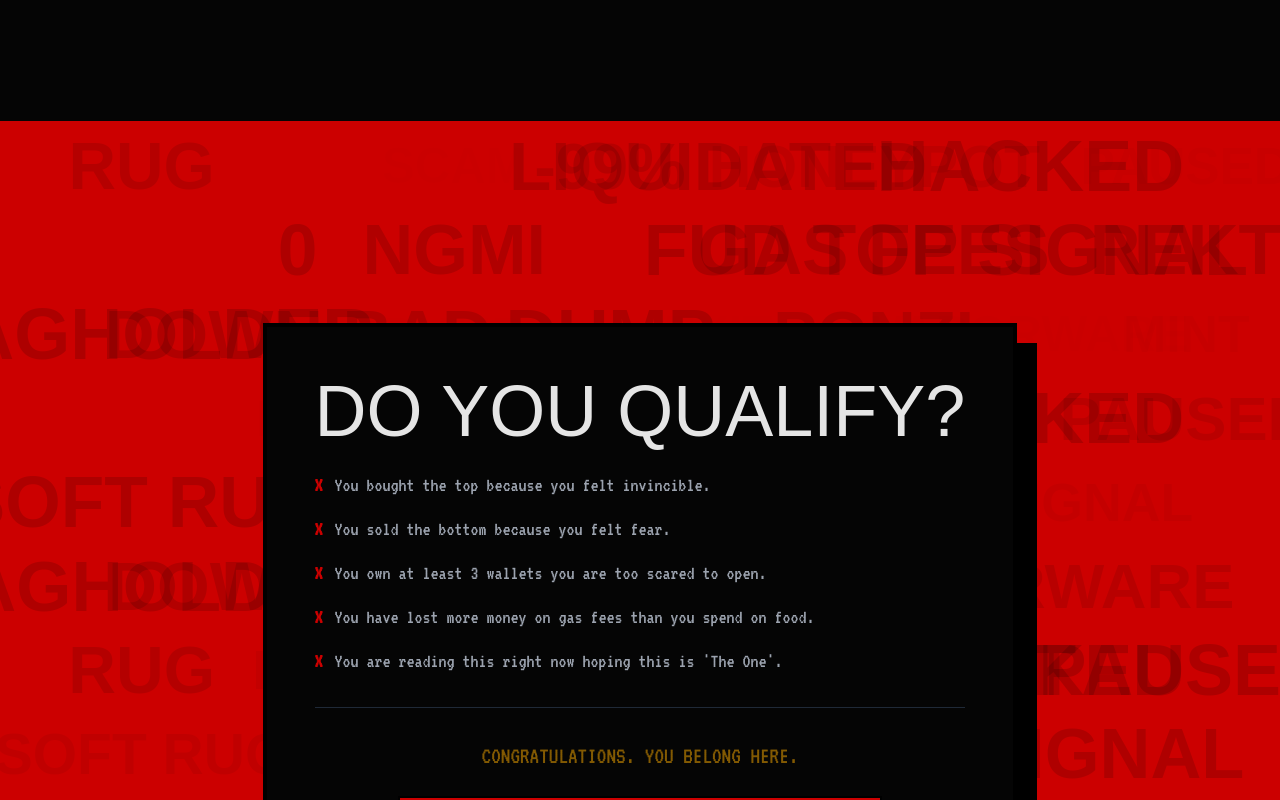
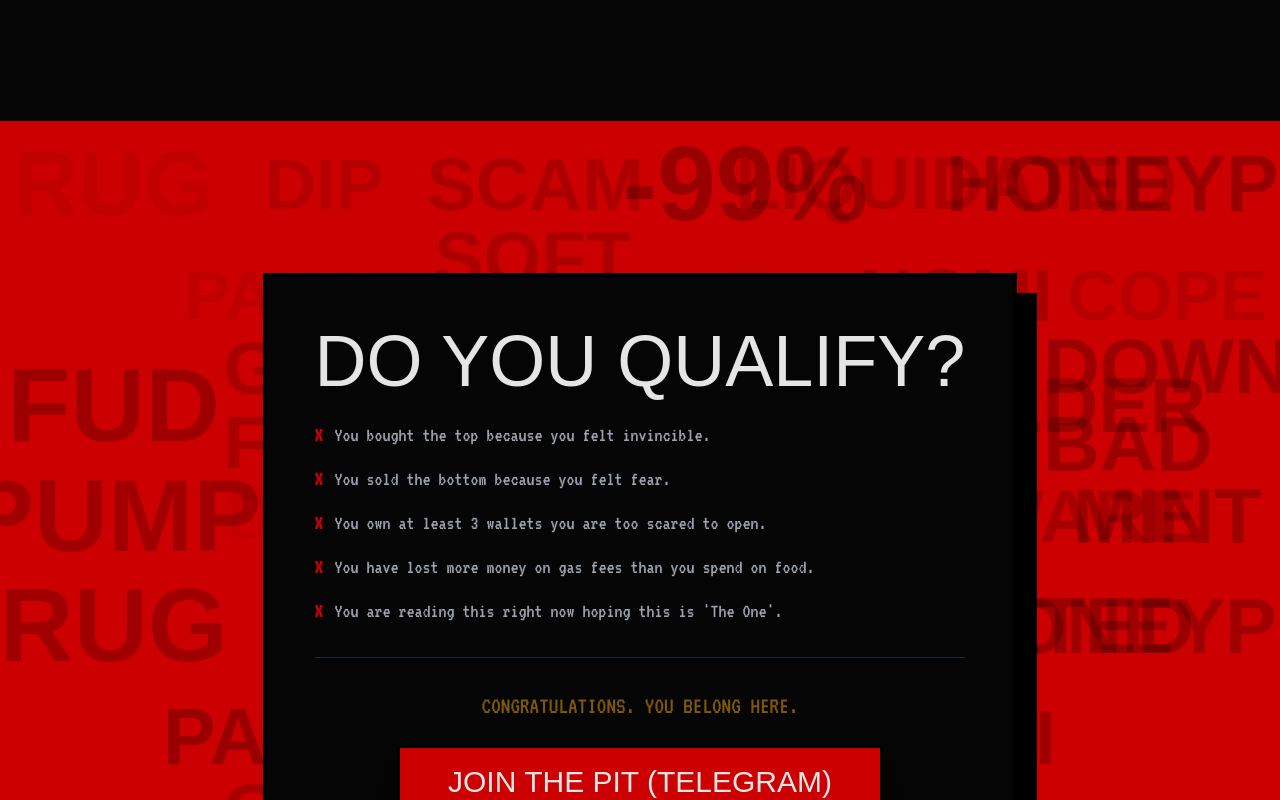
Before and after one commit to Pluviophile84/HELLCOIN, a Next.js app: page / in a window 1280 px wide. Shown: the part 6880-7680 px from the top of the page. Built offline with nearby package versions, Linux system fonts and the light colour scheme; a web font is replaced by a local one.

Commit message:
Update ThePit.tsx

```diff
--- a/components/sections/ThePit.tsx
+++ b/components/sections/ThePit.tsx
@@ -1,6 +1,7 @@
 "use client";
 import { motion } from "framer-motion";
 
+// The words that haunt every degen's dreams
 const PTSD_WORDS_SOURCE = [
   "RUG", "DIP", "SCAM", "-99%", "LIQUIDATED",
   "HONEYPOT", "HACKED", "PAUSED", "SOFT RUG",
@@ -9,51 +10,32 @@ const PTSD_WORDS_SOURCE = [
   "PUMP", "DUMP", "EXIT", "PONZI", "VAPORWARE", "MINT"
 ];
 
-// 5x List for maximum density
-const PTSD_WORDS = [...PTSD_WORDS_SOURCE, ...PTSD_WORDS_SOURCE, ...PTSD_WORDS_SOURCE, ...PTSD_WORDS_SOURCE, ...PTSD_WORDS_SOURCE];
+// Duplicate the list to ensure we fill the entire grid (48 slots)
+// This ensures there are no empty spots at the bottom
+const PTSD_WORDS = [...PTSD_WORDS_SOURCE, ...PTSD_WORDS_SOURCE];
 
 export const ThePit = () => {
   return (
-    <section className="relative py-32 bg-hell-red overflow-hidden flex items-center justify-center min-h-[1000px]">
+    <section className="relative py-32 bg-hell-red overflow-hidden flex items-center justify-center min-h-[900px]">
 
-      {/* --- BACKGROUND CONTAINER --- */}
-      <div className="absolute inset-0 z-0 overflow-hidden">
+      {/* --- BACKGROUND: THE GRID SYSTEM --- */}
+      {/* grid-rows-8 ensures we go all the way to the bottom */}
+      <div className="absolute inset-0 pointer-events-none select-none z-0 grid grid-cols-4 md:grid-cols-6 grid-rows-8 gap-4 p-4 h-full">
+        {PTSD_WORDS.map((word, i) => (
+          <div key={i} className="flex items-center justify-center">
+            <motion.div
+              // SIZES: Large and clear
+              className={`font-gothic font-bold text-black/50 ${i % 3 === 0 ? "text-6xl md:text-8xl" : "text-4xl md:text-7xl"}`}
 
-        {/* --- THE BRICK WALL GRID --- */}
-        {/* MOBILE: 4 Columns.
-            DESKTOP: 8 Columns.
-            This defines how many words constitute a "Row".
-        */}
-        <div className="absolute top-0 h-full grid content-between p-4
-                        w-[160%] -left-[30%] grid-cols-4 gap-y-6 gap-x-0
-                        md:w-full md:left-0 md:grid-cols-8">
-
-          {PTSD_WORDS.map((word, i) => {
-
-            // --- BRICK WALL LOGIC ---
-            // 1. Determine how many columns we have (4 on mobile, 8 on desktop)
-            // Note: In React we can't easily detect screen size for logic,
-            // so we assume the Mobile layout (4 cols) for the math since that's where the visual issue is.
-            const cols = 4;
-            const currentRow = Math.floor(i / cols);
-            const isEvenRow = currentRow % 2 === 0;
-
-            // 2. If it's an even row, shift it to the right
-            // This breaks the vertical line looking like a column
-            const staggerClass = isEvenRow ? "translate-x-12" : "";
-
-            return (
-              <div key={i} className={`flex items-center justify-center w-full ${staggerClass}`}>
-                <motion.div
-                  className="font-gothic font-bold text-black/30 whitespace-nowrap text-5xl md:text-6xl"
-
+              // ANIMATION: Fade in/out
               animate={{
                 opacity: [0, 0.5, 0],
-                    scale: [0.8, 1.2, 0.8],
+                scale: [0.9, 1.1, 0.9],
               }}
 
+              // SPEED: Slower (duration 5s to 9s)
               transition={{
-                    duration: 3 + Math.random() * 4,
+                duration: 5 + Math.random() * 4,
                 repeat: Infinity,
                 delay: Math.random() * 5,
                 ease: "easeInOut",
@@ -62,12 +44,10 @@ export const ThePit = () => {
               {word}
             </motion.div>
           </div>
-            );
-          })}
-        </div>
+        ))}
       </div>
 
-      {/* --- FOREGROUND --- */}
+      {/* --- FOREGROUND: CONTENT BOX --- */}
       <div className="relative z-10 bg-hell-black border-4 border-black p-8 md:p-12 max-w-3xl mx-4 shadow-[20px_20px_0px_#000]">
         <h2 className="font-gothic text-5xl md:text-7xl text-hell-white mb-6 text-center">
           DO YOU QUALIFY?
```
Lines whose indentation alone changed are shown as unchanged.
